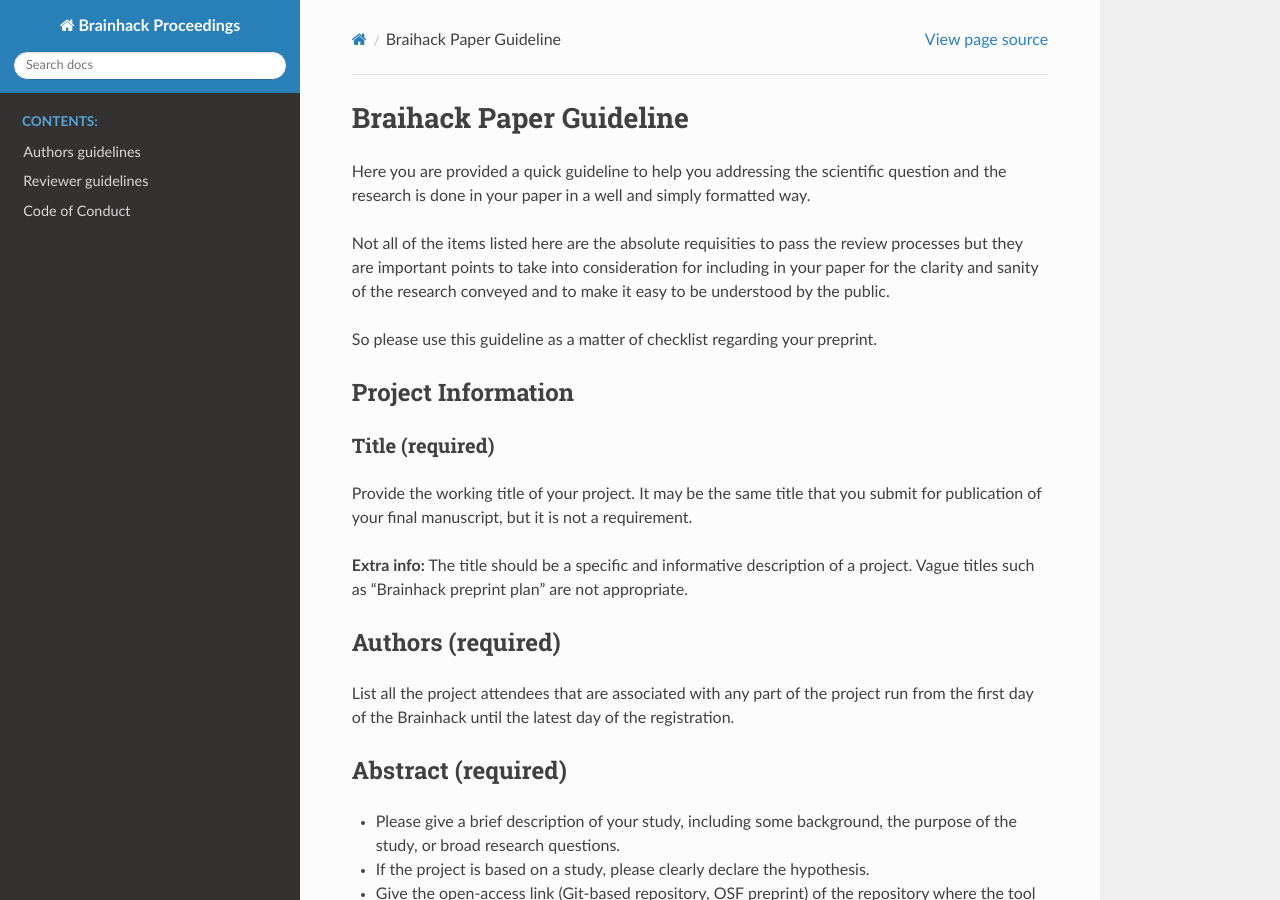
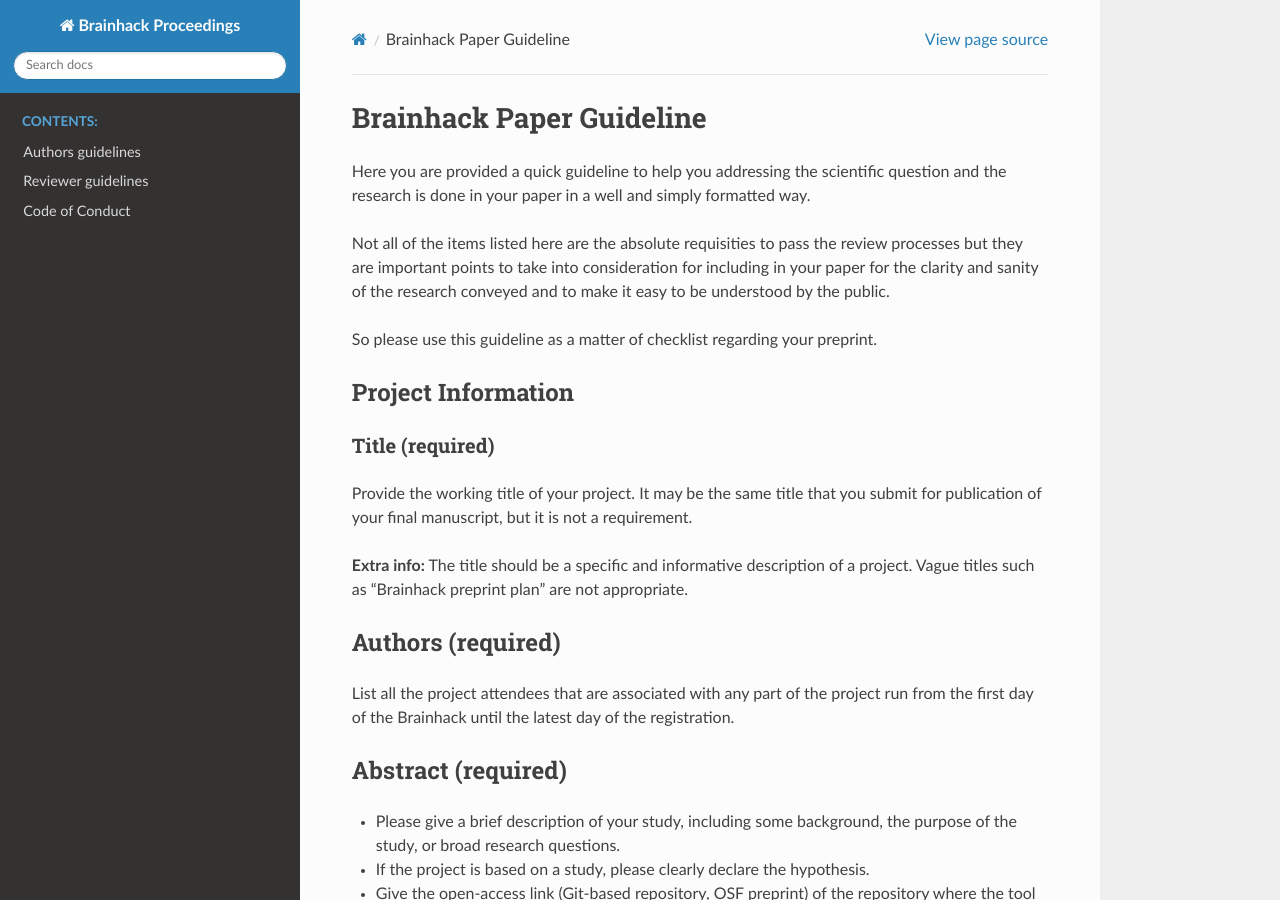
Before and after one commit to brainhack-proceedings/docs, a Sphinx documentation site: the page built from source/ARTICLE.md, in a window 1280 px wide and 900 px high. Built offline with Sphinx 7.4.7 and the Read the Docs theme 2.0.0, drawn with Linux system fonts in a browser that asks for light colours.

Commit message:
Tiny update

```diff
--- a/source/ARTICLE.md
+++ b/source/ARTICLE.md
@@ -1,4 +1,4 @@
-# Braihack Paper Guideline
+# Brainhack Paper Guideline
 
 Here you are provided a quick guideline to help you addressing the scientific question and the research is done in your paper in a well and simply formatted way.
 
```
